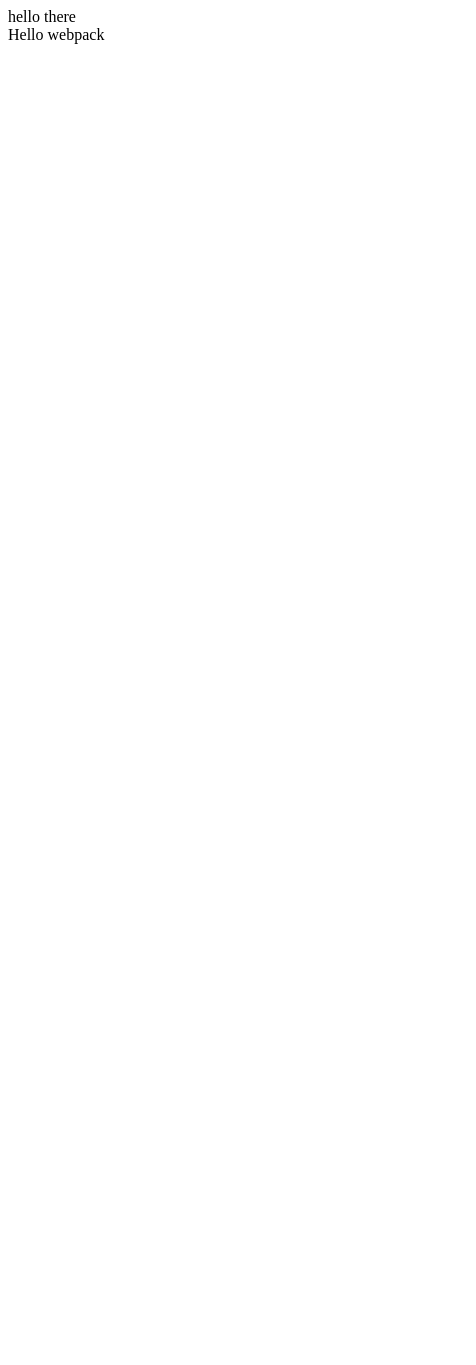
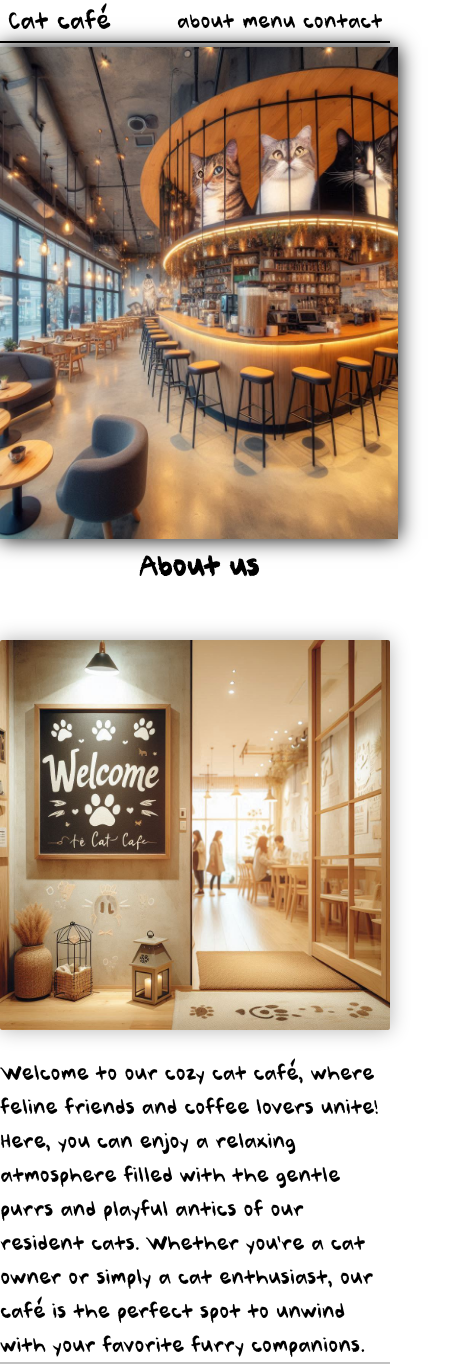
Before and after one commit to Snwqqq/restaurant-page, a website built with webpack: page src/index.html in a window 390 px wide. Shown: the top 1365 px of the page, 476 px wide, since content can reach past the window. Before the commit the page ends 844 px from the top, so only its background shows below. Built offline with nearby package versions, Linux system fonts and the light colour scheme.

Commit message:
Add images create design for header and main sections

```diff
--- a/package.json
+++ b/package.json
@@ -12,7 +12,9 @@
   "author": "",
   "license": "ISC",
   "devDependencies": {
+    "css-loader": "^7.1.2",
     "html-webpack-plugin": "^5.6.0",
+    "style-loader": "^4.0.0",
     "webpack": "^5.93.0",
     "webpack-cli": "^5.1.4"
   },
--- a/src/index.html
+++ b/src/index.html
@@ -5,6 +5,61 @@
     <meta name="viewport" content="width=device-width, initial-scale=1.0">
 </head>
 <body>
-    hello there
+    <header>
+        <div class="header-name">Cat café</div>
+        <div class="header-buttons">
+            <button class="menu-but">about</button>
+            <button class="menu-but">menu</button>
+            <button class="menu-but">contact</button>
+        </div>
+    </header>
+    <main>
+        <div class="main-photo-container">
+        <img class="main-photo" src="../img/main-photo.jpeg" alt="cats">
+        </div>
+        <div class="about-us-container">
+            <h1>About us</h1>
+            <div class="first-section">
+                <div class="img-container"><img src="../img/welcome.jpeg" alt="welcome"></div>
+                <p class="description">
+                    Welcome to our cozy cat café, where feline friends and coffee lovers unite! Here, you can enjoy a relaxing atmosphere filled with the gentle purrs and playful antics of our resident cats. Whether you're a cat owner or simply a cat enthusiast, our café is the perfect spot to unwind with your favorite furry companions.</p>
+            </div>
+            <div class="second-section">
+                <div class="text-container">
+                    <h1>Our Story!</h1>
+                <p class="description">
+                    Our journey began with a love for cats and a passion for creating a unique, welcoming space for both humans and their feline friends. We envisioned a place where people could escape the hustle and bustle of everyday life and spend quality time with cats, whether their own or our adorable residents. This vision came to life in the heart of our city, and we've been spreading joy and purrs ever since.</p>
+                </div>
+                    <div class="img-container"><img src="../img/our-story.jpeg" alt="welcome"></div>
+            </div>
+            <div class="first-section">
+                <div class="img-container"><img src="../img/cat-expirience.jpeg" alt="welcome"></div>
+                <div class="text-container">
+                  <h1>Cat expirience!</h1>
+                  <p class="description">
+                    At our café, the cats are the stars of the show. Our spacious and comfortable setting is designed to cater to their every need, with plenty of cozy nooks, climbing trees, and toys. You can interact with our resident cats, each with its own unique personality, and even bring your own cat to join the fun. We believe in creating a safe and enjoyable environment for all our feline visitors.
+                </div>
+                </div>
+            <div class="second-section">
+                <div class="text-container">
+                <h1>Community and values!</h1>
+                <p class="description">
+                We are more than just a café; we are a community of cat lovers dedicated to promoting the well-being of our furry friends. We regularly host events and workshops on cat care, adoption drives, and fundraisers for local animal shelters. Our café is a place where you can meet like-minded individuals, share stories, and support a great cause.</p>
+                </div>
+                <div class="img-container"><img src="../img/com-values.jpeg" alt="welcome"></div>
+                </div>
+        </div>
+    </main>
+    <footer>
+       <div class="contact-container">
+        <div class="logo-container">
+            <img src="../img/logo.png" alt="logo">
+            <p>123 Skyline Avenue, New York 10001</p>
+            <p>123-465-789</p>
+            <p>solopasta@example.com</p>
+        </div>
+       </div>
+       <div class="credits-container"></div>
+    </footer>
 </body>
 </html>
--- a/src/index.js
+++ b/src/index.js
@@ -1,12 +1,2 @@
 import _ from 'lodash';
-
- function component() {
-   const element = document.createElement('div');
-
-  // Lodash, now imported by this script
-   element.innerHTML = _.join(['Hello', 'webpack'], ' ');
-
-   return element;
- }
-
- document.body.appendChild(component());
+import './style.css';
--- /dev/null
+++ b/src/style.css
@@ -0,0 +1,105 @@
+@font-face {
+    font-family: 'chulk';
+    src: url(./fonts/Better\ Sweet.ttf);
+    font-weight: normal;
+    font-style: normal;
+}
+
+*{
+    font-family: 'chulk',Arial, Helvetica, sans-serif;
+    margin: 0;
+    padding: 0;
+    box-sizing: border-box;
+}
+header{
+    display: flex;
+    font-size: clamp(1rem,1rem + 2vw,3rem);
+    border-bottom: 2px solid black;
+    padding: 0 2vw;
+    flex-wrap: wrap;
+}
+.header-name{
+    margin-right: auto;
+}
+.header-buttons{
+    display: flex;
+    align-items: center;
+    gap: 2vw;
+}
+.menu-but{
+    font-size: clamp(1rem,1rem + 1vw,3rem);
+    background-color: rgba(255, 255, 255, 0);
+    border: none;
+    cursor: pointer;
+}
+main{
+display: grid;
+}
+.main-photo-container{
+    width: 100%;
+    padding: 1vw 0;
+    height: 500px;
+}
+.main-photo{
+    width: 100%;
+    height: 100%;
+    object-fit: cover;
+    box-shadow: 0 0 20px rgba(0, 0, 0, 1);
+}
+.about-us-container{
+    display: grid;
+    gap: 50px;
+}
+.first-section{
+    margin-right: 2vw;
+}
+.first-section,
+.second-section{
+    display: flex;
+    grid-template-columns: 1fr 2fr;
+    font-size: clamp(1rem,1rem + 1vw,4rem);
+    gap: 4vw;
+    border-bottom: 5px double rgba(0, 0, 0, 0.24);
+}
+.second-section{
+    justify-self: end;
+    margin-left: 2vw;
+}
+.right-align{
+    display: flex;
+
+}
+h1{
+    justify-self:center;
+    font-size: clamp(1rem,1rem + 3vw,4rem);
+}
+.img-container{
+    width: max(300px,30vw);
+    flex-shrink: 0;
+}
+.img-container img{
+    width: 100%;
+    border-radius: 2px;
+    box-shadow: 0 0 20px rgba(0, 0, 0, 0.3);
+}
+
+.logo-container{
+    display: flex;
+}
+.logo-container img{
+    width: 200px;
+}
+
+
+
+
+@media (max-width:600px) {
+    .first-section,
+.second-section{
+    flex-wrap: wrap;
+}
+.img-container{
+    width: 100vw;
+}
+
+}
```
Also changed, not shown: img/cat-expirience.jpeg (added), img/cat.png (added), img/com-values.jpeg (added), img/logo.png (added), img/main-photo.jpeg (added), img/our-story.jpeg (added), img/welcome.jpeg (added), src/fonts/Better Sweet.ttf (added), 1 other file.
